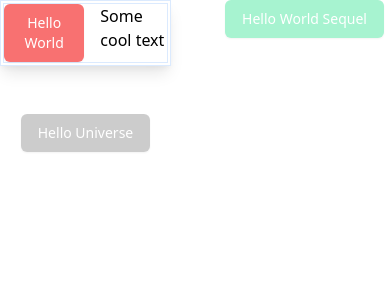
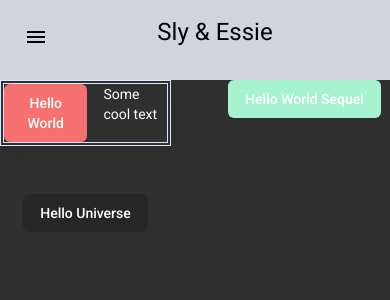
Before and after one commit to denver-HJS/ng-tailwindcss-poc, an Angular app: page / in a window 390 px wide. Shown: the top 300 px of the page. Built offline with nearby package versions, Linux system fonts and the light colour scheme; what @tailwindcss/typography would draw is missing.

Commit message:
sets up core & shared modules / pulls in material modules

```diff
--- a/angular.json
+++ b/angular.json
@@ -32,6 +32,7 @@
               "src/assets"
             ],
             "styles": [
+              "./node_modules/@angular/material/prebuilt-themes/purple-green.css",
               "src/styles.scss"
             ],
             "scripts": []
@@ -95,6 +96,7 @@
               "src/assets"
             ],
             "styles": [
+              "./node_modules/@angular/material/prebuilt-themes/purple-green.css",
               "src/styles.scss"
             ],
             "scripts": []
--- a/package.json
+++ b/package.json
@@ -12,10 +12,12 @@
   "private": true,
   "dependencies": {
     "@angular/animations": "~11.2.12",
+    "@angular/cdk": "^11.2.11",
     "@angular/common": "~11.2.12",
     "@angular/compiler": "~11.2.12",
     "@angular/core": "~11.2.12",
     "@angular/forms": "~11.2.12",
+    "@angular/material": "^11.2.11",
     "@angular/platform-browser": "~11.2.12",
     "@angular/platform-browser-dynamic": "~11.2.12",
     "@angular/router": "~11.2.12",
--- a/src/app/app.component.html
+++ b/src/app/app.component.html
@@ -1,3 +1,29 @@
+<mat-sidenav-container class="app-container">
+  <mat-sidenav #sidenav
+               mode="over"
+               class="w-3/12">
+    <div class="flex flex-col">
+      <nav>
+        <a class="block p-4 bg-gray-700 text-center hover:bg-gray-500 hover:text-black">
+          Sly
+        </a>
+        <a class="block p-4 bg-gray-700 text-center hover:bg-gray-500 hover:text-black">
+          Essie
+        </a>
+      </nav>
+    </div>
+  </mat-sidenav>
+
+  <mat-sidenav-content>
+    <div class="lg:hidden xl:hidden bg-gray-300 flex flex-row p-4 justify-items-start text-black">
+      <button mat-icon-button
+              (click)="sidenav.toggle()">
+        <mat-icon>menu</mat-icon>
+      </button>
+      <div class="flex-grow flex-row">
+        <h1 class="text-center">Sly &amp; Essie</h1>
+      </div>
+    </div>
     <div class="grid grid-cols-2 gap-12 justify-items-center">
       <div class="flex flex-row shadow-lg space-x-4 border-double border-4 border-blue-100">
         <button class="py-2 px-4 border border-transparent shadow-sm text-sm font-medium rounded-md text-white bg-red-400">Hello World</button>
@@ -10,3 +36,5 @@
         <button class="drop-shadow-lg py-2 px-4 border border-transparent shadow-sm text-sm font-medium rounded-md text-white bg-black bg-opacity-20 hover:bg-opacity-40">Hello Universe</button>
       </div>
     </div>
+  </mat-sidenav-content>
+</mat-sidenav-container>
--- a/src/app/app.component.scss
+++ b/src/app/app.component.scss
@@ -0,0 +1,3 @@
+.app-container {
+  height: 100%;
+}
--- a/src/app/app.component.ts
+++ b/src/app/app.component.ts
@@ -7,4 +7,5 @@ import { Component } from '@angular/core';
 })
 export class AppComponent {
   title = 'ng-tailwindcss-poc';
+  isOpened: boolean = false;
 }
--- a/src/index.html
+++ b/src/index.html
@@ -6,8 +6,11 @@
   <base href="/">
   <meta name="viewport" content="width=device-width, initial-scale=1">
   <link rel="icon" type="image/x-icon" href="favicon.ico">
+  <link rel="preconnect" href="https://fonts.gstatic.com">
+  <link href="https://fonts.googleapis.com/css2?family=Roboto:wght@300;400;500&display=swap" rel="stylesheet">
+  <link href="https://fonts.googleapis.com/icon?family=Material+Icons" rel="stylesheet">
 </head>
-<body>
+<body class="mat-typography">
   <app-root></app-root>
 </body>
 </html>
--- a/src/styles.scss
+++ b/src/styles.scss
@@ -2,3 +2,6 @@
 @import 'tailwindcss/base';
 @import 'tailwindcss/components';
 @import 'tailwindcss/utilities';
+
+html, body { height: 100%; }
+body { margin: 0; font-family: Roboto, "Helvetica Neue", sans-serif; }
```
Also changed, not shown: src/app/app.module.ts (+13 -1 lines), src/app/core/core.module.ts (added, +23 -0 lines), src/app/shared/material.module.ts (added, +25 -0 lines), src/app/shared/shared.module.ts (added, +12 -0 lines), 1 other file (tests, documents, lock files or other folders). Lines whose indentation alone changed are shown as unchanged.
